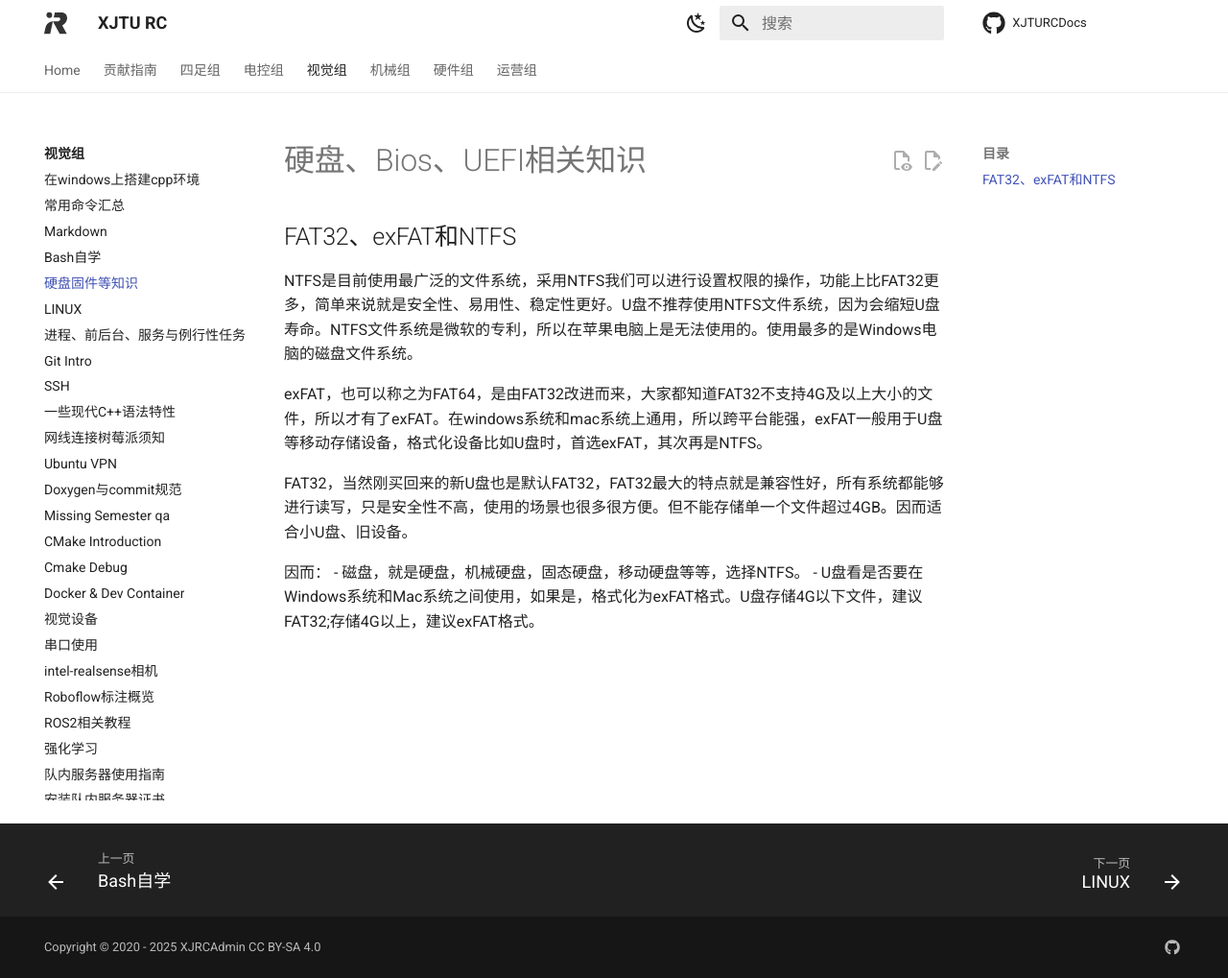
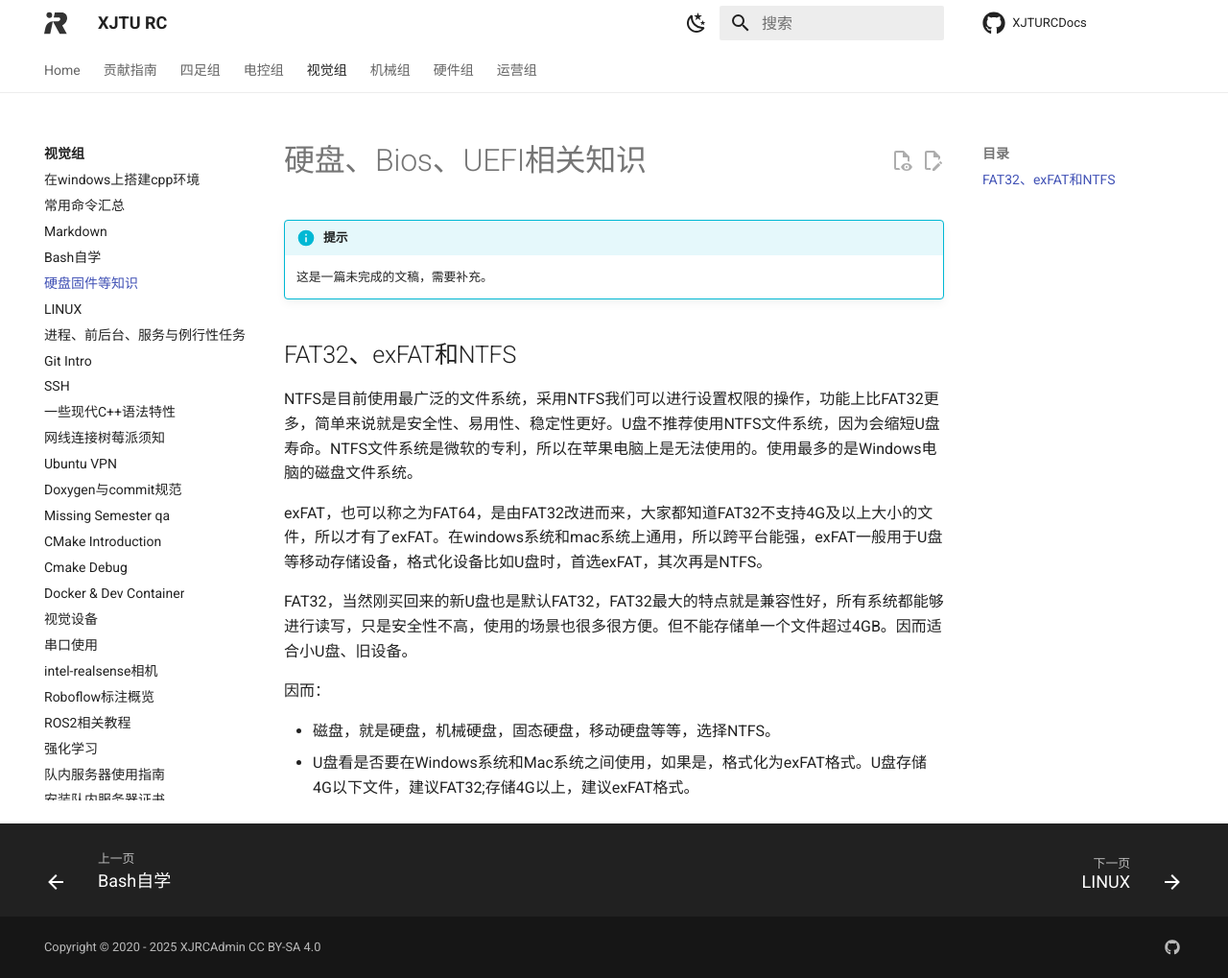
Before and after one commit to XJRCAdmin/XJTURCDocs, an MkDocs documentation site: the page built from docs/blog/vision/SSD-knowledge/index.md, in a window 1280 px wide and 1019 px high. Shown: the whole window at 96% size. Built offline with MkDocs 1.6.1 and Material for MkDocs 9.7.7, drawn with Linux system fonts in a browser that asks for light colours; comment, search, counter and statistics services are not loaded.

Commit message:
modify:SSD

```diff
--- a/docs/blog/vision/SSD-knowledge/index.md
+++ b/docs/blog/vision/SSD-knowledge/index.md
@@ -1,4 +1,7 @@
 # 硬盘、Bios、UEFI相关知识
+!!! info "提示"
+    这是一篇未完成的文稿，需要补充。
+
 ## FAT32、exFAT和NTFS
 NTFS是目前使用最广泛的文件系统，采用NTFS我们可以进行设置权限的操作，功能上比FAT32更多，简单来说就是安全性、易用性、稳定性更好。U盘不推荐使用NTFS文件系统，因为会缩短U盘寿命。NTFS文件系统是微软的专利，所以在苹果电脑上是无法使用的。使用最多的是Windows电脑的磁盘文件系统。
 
@@ -7,5 +10,6 @@ exFAT，也可以称之为FAT64，是由FAT32改进而来，大家都知道FAT32
 FAT32，当然刚买回来的新U盘也是默认FAT32，FAT32最大的特点就是兼容性好，所有系统都能够进行读写，只是安全性不高，使用的场景也很多很方便。但不能存储单一个文件超过4GB。因而适合小U盘、旧设备。
 
 因而：
+
 - 磁盘，就是硬盘，机械硬盘，固态硬盘，移动硬盘等等，选择NTFS。
 - U盘看是否要在Windows系统和Mac系统之间使用，如果是，格式化为exFAT格式。U盘存储4G以下文件，建议FAT32;存储4G以上，建议exFAT格式。
```
